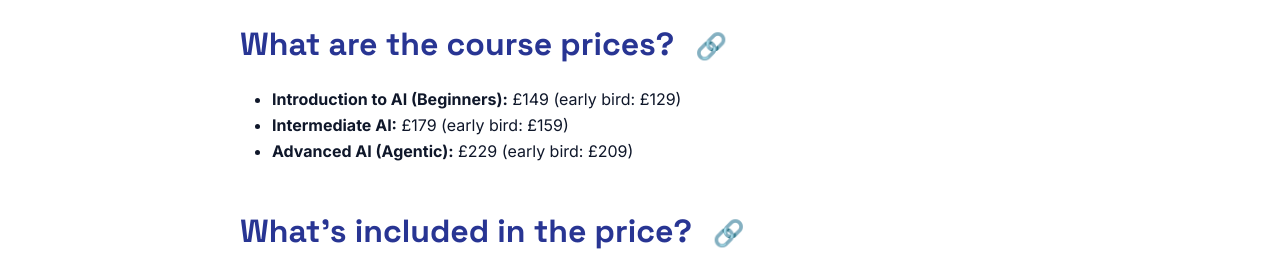
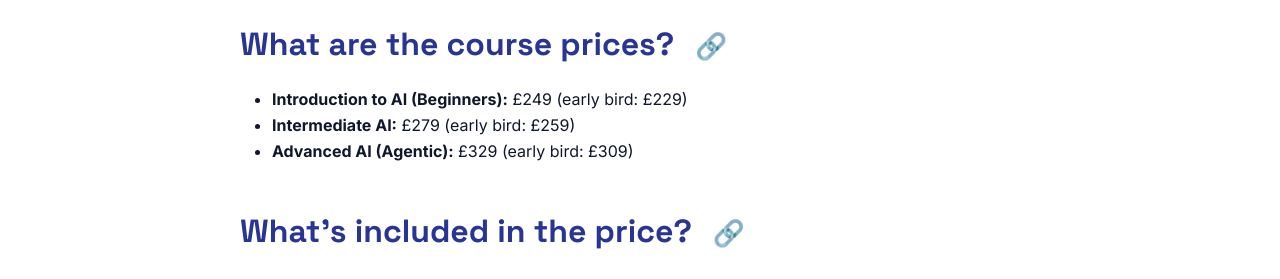
Before and after one commit to LatinRickshaw/oxfordaiteaching, a Jekyll site: the page built from faq.html, in a window 1280 px wide and 900 px high, scrolled down 1943 px. Shown: the part 171-450 px from the top of the window. Built offline with Jekyll 4.4.1, drawn with Linux system fonts in a browser that asks for light colours; some of the changed text lies outside the part shown.

```diff
--- a/about.html
+++ b/about.html
@@ -47,7 +47,7 @@ description: Learn about our mission to deliver practical, professional AI train
             <p>All classes are held at <strong>{{ site.venue_name }}</strong> in Headington, Oxford. The venue provides reliable Wi-Fi, comfortable seating, and presentation facilities for an optimal learning environment.</p>
 
             <p><strong>Address:</strong> {{ site.venue_address }}<br>
-            <strong>Time:</strong> Evenings, 18:30-19:30<br>
+            <strong>Time:</strong> Evenings, 19:30-21:30<br>
             <strong>Schedule:</strong> One evening per week for 4 weeks</p>
 
             <h2>Who We Serve</h2>
--- a/courses/advanced.html
+++ b/courses/advanced.html
@@ -54,7 +54,7 @@ course_id: advanced
 
     <h2>What's Included</h2>
     <ul>
-        <li>4 × 1-hour face-to-face sessions in Oxford</li>
+        <li>4 × 2-hour face-to-face sessions in Oxford</li>
         <li>Advanced agent playbook with code examples and templates</li>
         <li>Hands-on labs: RAG, MCP, and agent projects</li>
         <li>Personal agentic project feedback and mentoring</li>
--- a/courses/beginners.html
+++ b/courses/beginners.html
@@ -50,7 +50,7 @@ course_id: beginners
 
     <h2>What's Included</h2>
     <ul>
-        <li>4 × 1-hour face-to-face sessions in Oxford</li>
+        <li>4 × 2-hour face-to-face sessions in Oxford</li>
         <li>Comprehensive course handbook and cheat sheets (PDF)</li>
         <li>Hands-on labs and real-world exercises</li>
         <li>Personal project feedback from instructor</li>
--- a/courses/intermediate.html
+++ b/courses/intermediate.html
@@ -54,7 +54,7 @@ course_id: intermediate
 
     <h2>What's Included</h2>
     <ul>
-        <li>4 × 1-hour face-to-face sessions in Oxford</li>
+        <li>4 × 2-hour face-to-face sessions in Oxford</li>
         <li>Advanced prompting playbook and workflow templates (PDF)</li>
         <li>Hands-on automation labs</li>
         <li>Personal workflow project feedback from instructor</li>
--- a/faq.html
+++ b/faq.html
@@ -63,9 +63,9 @@ description: Common questions about AI Evening Classes Oxford - courses, pricing
             <div style="margin-bottom: var(--spacing-xl);">
                 <h3 id="course-prices" style="color: var(--color-indigo);">What are the course prices? <a href="#course-prices" style="text-decoration: none; color: var(--color-gray-400); font-size: 0.8em; margin-left: 0.5em;">🔗</a></h3>
                 <ul>
-                    <li><strong>Introduction to AI (Beginners):</strong> £149 (early bird: £129)</li>
-                    <li><strong>Intermediate AI:</strong> £179 (early bird: £159)</li>
-                    <li><strong>Advanced AI (Agentic):</strong> £229 (early bird: £209)</li>
+                    <li><strong>Introduction to AI (Beginners):</strong> £249 (early bird: £229)</li>
+                    <li><strong>Intermediate AI:</strong> £279 (early bird: £259)</li>
+                    <li><strong>Advanced AI (Agentic):</strong> £329 (early bird: £309)</li>
                 </ul>
             </div>
 
```
Also changed, not shown: other parts of faq.html (+2 -2 lines).
